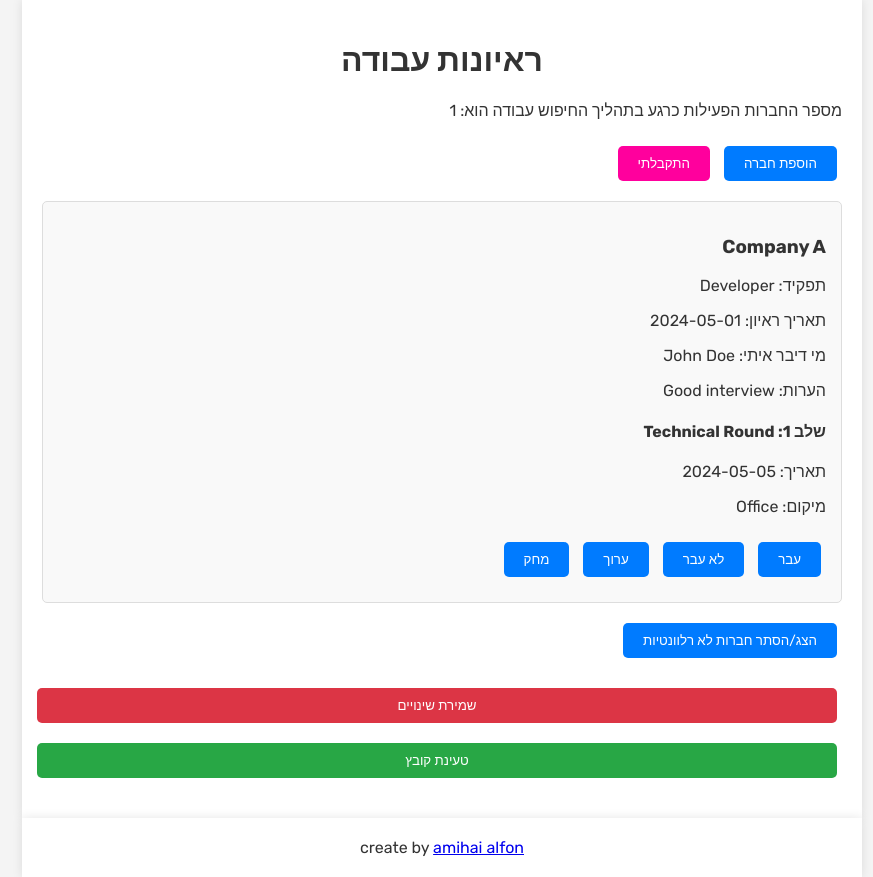
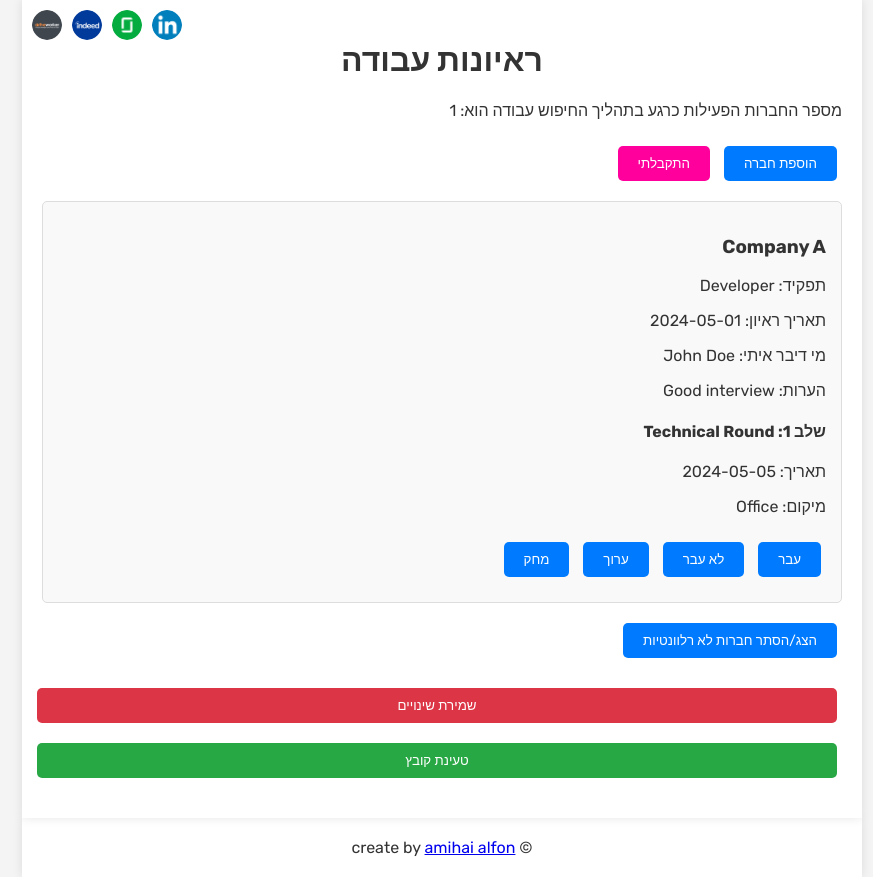
Before and after one commit to amihaialfon/jobInterviews, a plain HTML site: page index.html in a window 1280 px wide. Shown: the whole page, without its empty margins (198-1071 px from the left). Drawn offline with Linux system fonts and the light colour scheme.

Commit message:
add links

```diff
--- a/index.html
+++ b/index.html
@@ -1,3 +1,4 @@
+<!-- create by amihai alfon | www.linkedin.com/in/amihaialfon -->
 <!DOCTYPE html>
 <html lang="he" dir="rtl">
 <head>
@@ -11,7 +12,23 @@
     <link rel="icon" type="image/x-icon" href="work-in-progress.png">
 </head>
 <body>
+
     <div class="container">
+        <div class="social-icons">
+            <a href="https://www.linkedin.com" class="social-icon" title="LinkedIn">
+                <img src="images/LinkedIn.png" alt="LinkedIn">
+            </a>
+            <a href="https://www.glassdoor.com" class="social-icon" title="Glassdoor">
+                <img src="images/glassdoor.png" alt="Glassdoor">
+            </a>
+            <a href="https://il.indeed.com/" class="social-icon" title="Indeed">
+                <img src="images/indeed.png" alt="Indeed">
+            </a>
+            <a href="https://theworker.co.il/" class="social-icon" title="TheWorker">
+                <img src="images/theworker.png" alt="TheWorker">
+            </a>
+        </div>
+
         <h1>ראיונות עבודה</h1>
         <p class="relevant-count">מספר החברות הפעילות כרגע בתהליך החיפוש עבודה הוא: <span id="relevant-count"></span></p>
         <button id="add-company-btn">הוספת חברה</button>
@@ -66,7 +83,7 @@
         </div>
     </div>
     <div id="copyrights">
-        <label>create by <a href="https://www.linkedin.com/in/amihaialfon/">amihai alfon</a></label>
+        <label>© create by <a href="https://www.linkedin.com/in/amihaialfon/">amihai alfon</a></label>
     </div>
     <script src="script.js"></script>
 </body>
--- a/script.js
+++ b/script.js
@@ -85,15 +85,15 @@ document.addEventListener('DOMContentLoaded', () => {
         };
 
         if (currentCompanyIndex !== null) {
-            companies[currentCompanyIndex] = company; // Update existing company
+            companies[currentCompanyIndex] = company;
         } else {
-            companies.push(company); // Add new company
+            companies.push(company);
         }
 
         updateCompaniesList();
         modal.style.display = 'none';
         companyForm.reset();
-        currentCompanyIndex = null; // Reset after saving
+        currentCompanyIndex = null;
     });
 
 
@@ -153,7 +153,7 @@ document.addEventListener('DOMContentLoaded', () => {
             const companyDiv = document.createElement('div');
             companyDiv.classList.add('company');
             if (company.disabled) {
-                companyDiv.classList.add('blocked'); // Apply cross-over text style
+                companyDiv.classList.add('blocked');
             }
             companyDiv.innerHTML = `
                 <h3>${company.name}</h3>
--- a/styles.css
+++ b/styles.css
@@ -13,6 +13,7 @@ body {
     padding: 20px;
     background-color: #fff;
     box-shadow: 0 0 10px rgba(0, 0, 0, 0.1);
+    position: relative; /* Add this line */
 }
 
 #copyrights {
@@ -163,3 +164,52 @@ button#load-json-btn {
     0% { transform: translateY(0); }
     100% { transform: translateY(100vh); }
 }
+
+.social-icons {
+    position: absolute;
+    top: 10px;
+    left: 10px;
+    display: flex;
+    gap: 10px;
+}
+
+.social-icon {
+    display: inline-block;
+    width: 30px;
+    height: 30px;
+    border-radius: 50%;
+    overflow: hidden;
+    position: relative;
+    transition: transform 0.2s;
+}
+
+.social-icon img {
+    width: 100%;
+    height: 100%;
+    object-fit: cover;
+}
+
+.social-icon:hover {
+    transform: scale(1.1);
+}
+
+.social-icon::after {
+    content: attr(title);
+    position: absolute;
+    bottom: -25px;
+    left: 50%;
+    transform: translateX(-50%);
+    background-color: #333;
+    color: #fff;
+    padding: 5px 10px;
+    border-radius: 5px;
+    opacity: 0;
+    white-space: nowrap;
+    pointer-events: none;
+    transition: opacity 0.2s;
+    font-size: 10px;
+}
+
+.social-icon:hover::after {
+    opacity: 1;
+}
```
Also changed, not shown: images/LinkedIn.png (added), images/glassdoor.png (added), images/indeed.png (added), images/theworker.png (added).
